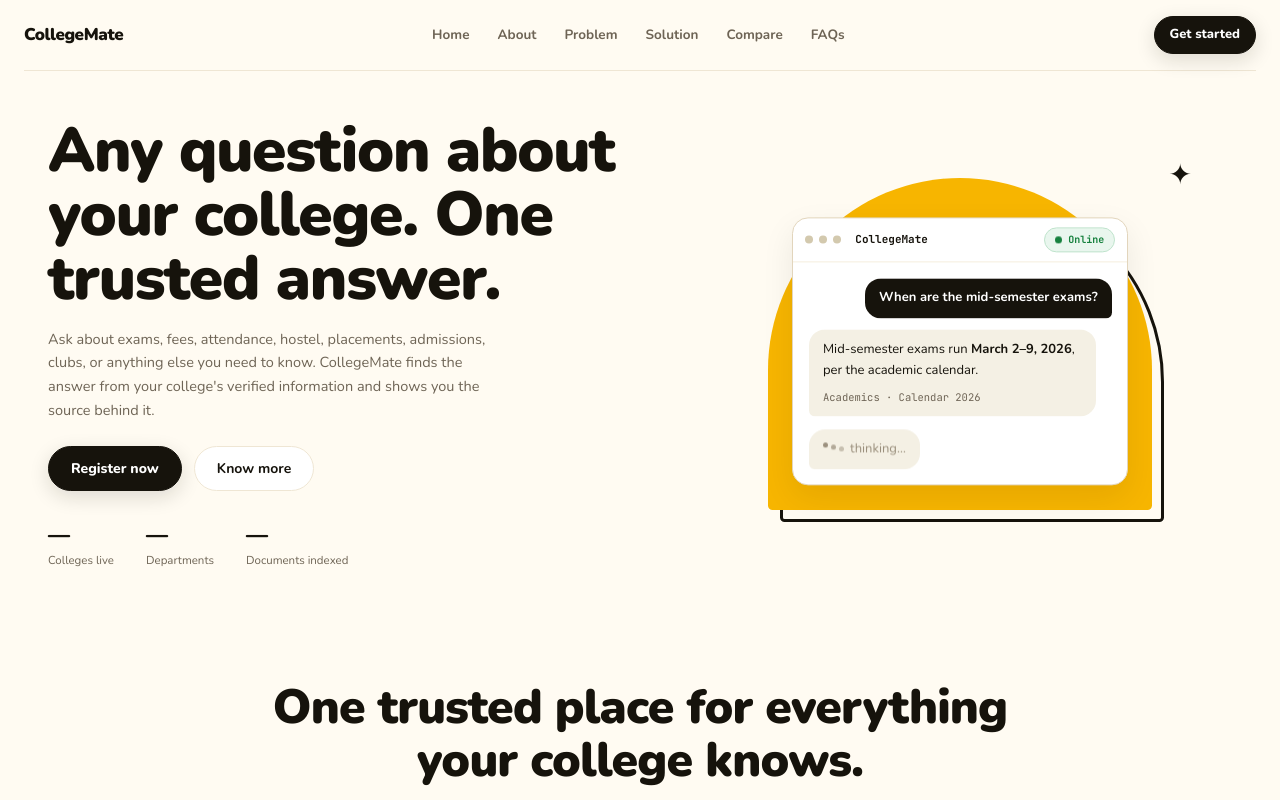
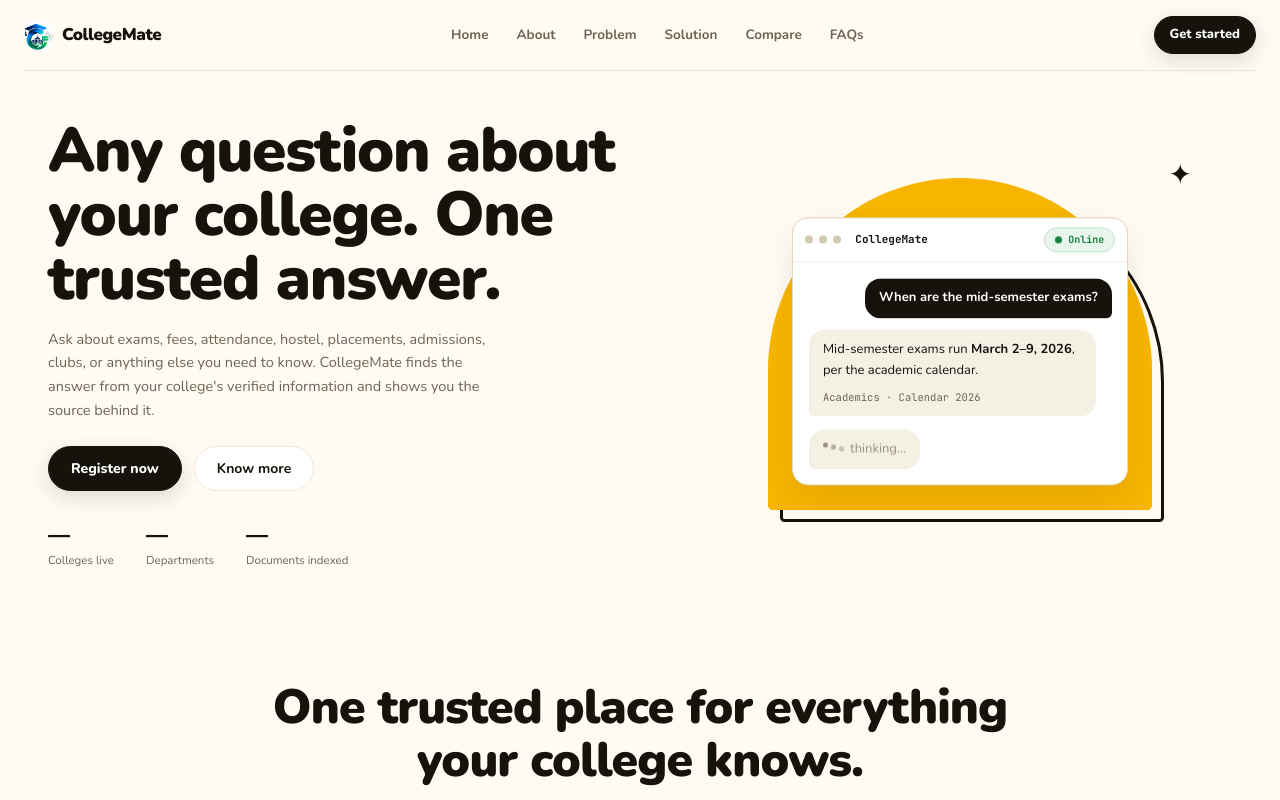
Before and after one commit to SavireddyKiranKumarReddy/CollegeMate, a Next.js app: page / in a window 1280 px wide. Shown: the top 800 px of the page. Built offline with nearby package versions, Linux system fonts and the light colour scheme; no server answers.

Commit message:
add logo everywhere: nav, footer, favicon

```diff
--- a/src/app/layout.tsx
+++ b/src/app/layout.tsx
@@ -25,6 +25,10 @@
       "One trusted place for academic, administrative, departmental and support information.",
   },
   robots: { index: true, follow: true },
+  icons: {
+    icon: "/logo.png",
+    apple: "/logo.png",
+  },
 };
 
 function Nav() {
@@ -32,6 +36,7 @@
     <div className="mx-auto max-w-7xl px-6">
       <header className="flex items-center justify-between gap-3 border-b border-[#EFE6D4] py-4">
         <Link href="/" className="flex items-center gap-2" aria-label="CollegeMate home">
+          <img src="/logo.png" alt="CollegeMate logo" width={30} height={30} className="rounded-lg" />
           <span className="font-display text-[17px] font-black tracking-tight">CollegeMate</span>
         </Link>
         <nav className="hidden items-center gap-1 lg:flex" aria-label="Primary">
@@ -81,7 +86,10 @@
           <div className="border-t border-[#E6E5F1] pt-8">
             <div className="grid gap-8 px-2 md:grid-cols-[1.4fr_1fr_1fr]">
               <div>
-                <span className="font-display text-[17px] font-black tracking-tight">CollegeMate</span>
+                <Link href="/" className="flex items-center gap-2" aria-label="CollegeMate home">
+                  <img src="/logo.png" alt="CollegeMate logo" width={30} height={30} className="rounded-lg" />
+                  <span className="font-display text-[17px] font-black tracking-tight">CollegeMate</span>
+                </Link>
                 <div className="mt-3 flex gap-2">
                   {[
                     { href: "/chat", label: "Student chat", icon: <path d="M21 12a8 8 0 0 1-8 8H4l2-3a8 8 0 1 1 15-5Z" /> },
```
Also changed, not shown: public/logo.png (added).
